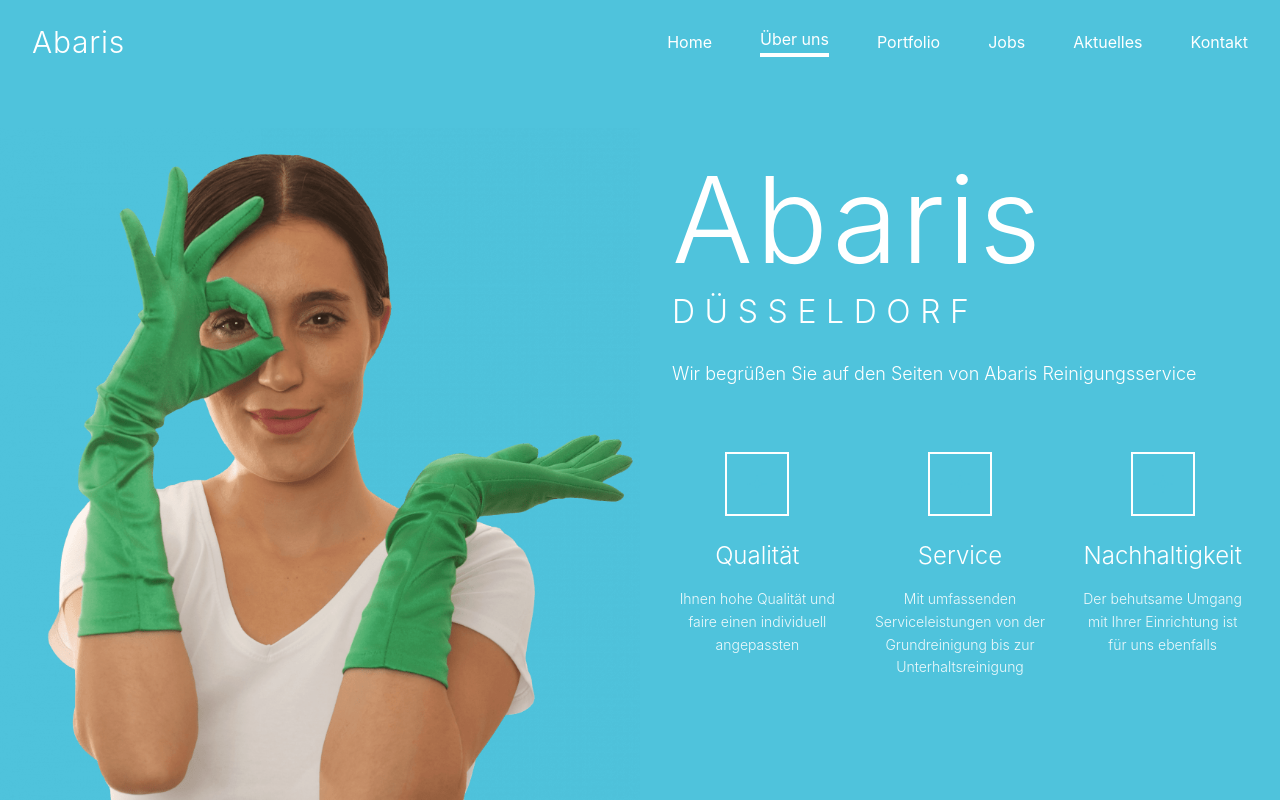
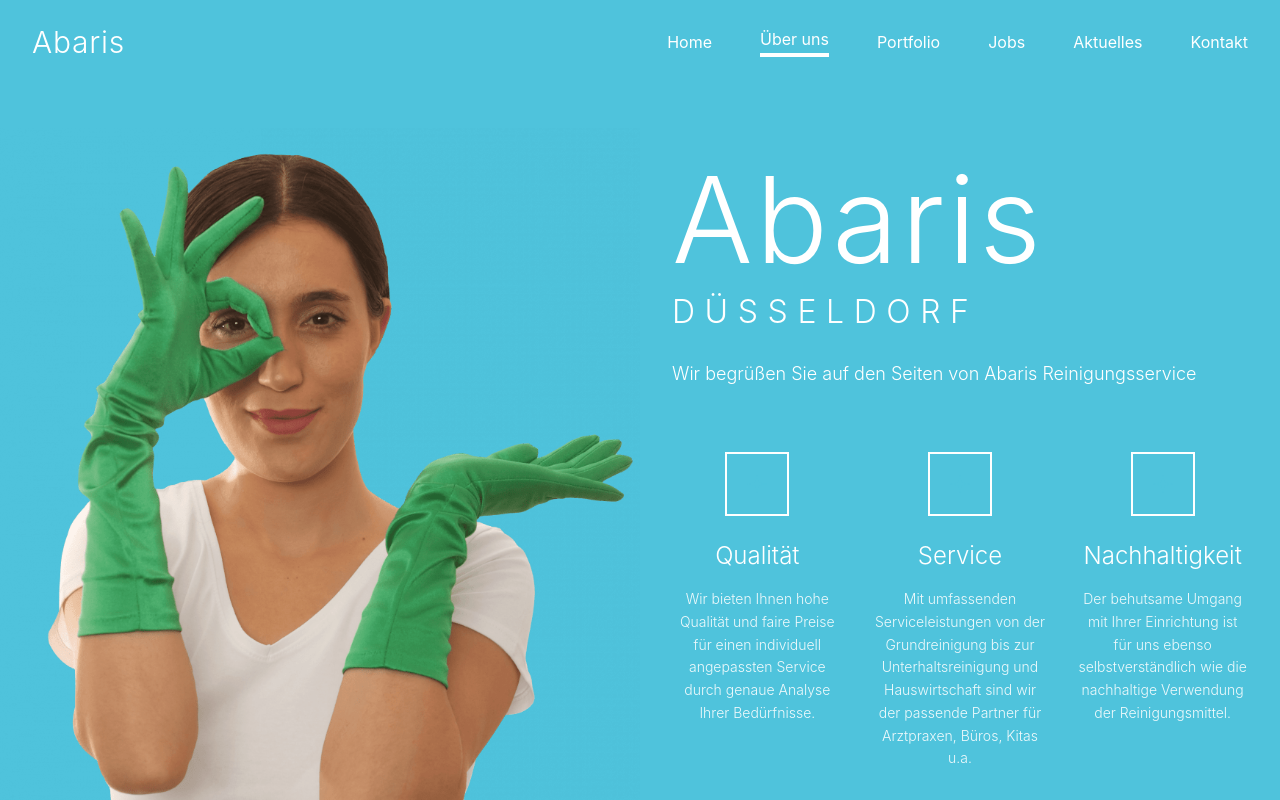
Before and after one commit to ecoezer/abaris, a React (Vite) app: page / in a window 1280 px wide. Shown: the top 800 px of the page. Built offline with nearby package versions, Linux system fonts and the light colour scheme.

Commit message:
Updated Hero.jsx

```diff
--- a/src/components/Hero.jsx
+++ b/src/components/Hero.jsx
@@ -41,7 +41,7 @@ function Hero() {
                 </div>
                 <h3 className="text-white text-2xl font-light mb-4">Qualität</h3>
                 <p className="text-white font-light text-sm leading-relaxed opacity-90">
-                  Ihnen hohe Qualität und faire einen individuell angepassten
+                  Wir bieten Ihnen hohe Qualität und faire Preise für einen individuell angepassten Service durch genaue Analyse Ihrer Bedürfnisse.
                 </p>
               </div>
 
@@ -52,7 +52,7 @@ function Hero() {
                 </div>
                 <h3 className="text-white text-2xl font-light mb-4">Service</h3>
                 <p className="text-white font-light text-sm leading-relaxed opacity-90">
-                  Mit umfassenden Serviceleistungen von der Grundreinigung bis zur Unterhaltsreinigung
+                  Mit umfassenden Serviceleistungen von der Grundreinigung bis zur Unterhaltsreinigung und Hauswirtschaft sind wir der passende Partner für Arztpraxen, Büros, Kitas u.a.
                 </p>
               </div>
 
@@ -63,7 +63,7 @@ function Hero() {
                 </div>
                 <h3 className="text-white text-2xl font-light mb-4">Nachhaltigkeit</h3>
                 <p className="text-white font-light text-sm leading-relaxed opacity-90">
-                  Der behutsame Umgang mit Ihrer Einrichtung ist für uns ebenfalls
+                  Der behutsame Umgang mit Ihrer Einrichtung ist für uns ebenso selbstverständlich wie die nachhaltige Verwendung der Reinigungsmittel.
                 </p>
               </div>
             </div>
```
